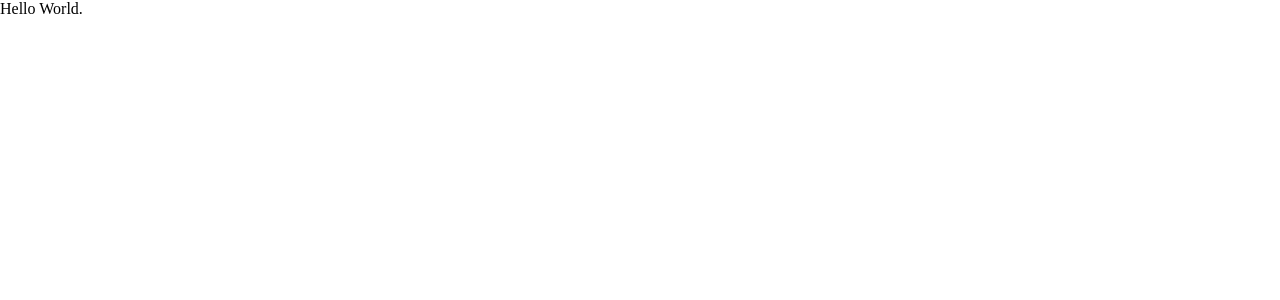
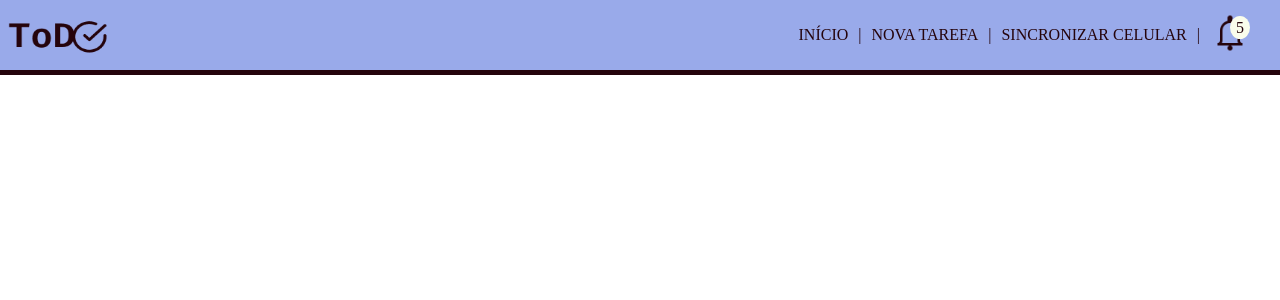
Before and after one commit to Valdeci97/ToDo-web, a React (Create React App) app in the folder todo-front/: page / in a window 1280 px wide. Shown: the top 300 px of the page. Built offline with nearby package versions, Linux system fonts and the light colour scheme.

Commit message:
feat: Cria Header component

```diff
--- a/todo-front/App/App.js
+++ b/todo-front/src/App/App.js
@@ -1,5 +1,5 @@
 import React from 'react';
-import Header from '../src/components/Header';
+import Header from '../components/Header';
 import * as S from './styles';
 
 function App() {
--- a/todo-front/src/components/Header/index.js
+++ b/todo-front/src/components/Header/index.js
@@ -1,9 +1,27 @@
 import React from 'react';
+
+import * as S from './styles';
+import logo from '../../assets/logo-light.png';
+import bell from '../../assets/bell-light.png';
 
 export default function Header() {
   return (
-    <div>
-      Hello World.
-    </div>
+    <S.Container>
+      <S.LeftSide>
+        <img src={ logo } alt="Logo Todo" />
+      </S.LeftSide>
+      <S.RightSide>
+        <a href="#">INÍCIO</a>
+        <span className="pipe" />
+        <a href="#">NOVA TAREFA</a>
+        <span className="pipe" />
+        <a href="#">SINCRONIZAR CELULAR</a>
+        <span className="pipe" />
+        <a href="#" id="notification">
+          <img src={ bell } alt="Notificação" />
+          <span>5</span>
+        </a>
+      </S.RightSide>
+    </S.Container>
   );
 }
--- a/todo-front/src/components/Header/styles.js
+++ b/todo-front/src/components/Header/styles.js
@@ -0,0 +1,68 @@
+import styled from 'styled-components';
+
+export const Container = styled.div`
+  width: 100%;
+  height: 70px;
+  background: #99AAEA;
+  display: flex;
+  border-bottom: 5px solid #25040c;
+`;
+
+export const LeftSide = styled.div`
+  width: 50%;
+  heigth: 70px;
+  display: flex;
+  align-items: center;
+  padding-left: 8px;
+
+  img {
+    height: 45px;
+    width: 100px;
+  }
+`;
+
+export const RightSide = styled.div`
+  width: 50%;
+  heigth: 70px;
+  display: flex;
+  align-items: center;
+  justify-content: flex-end;
+
+  a {
+    text-decoration: unset;
+    color: #25040c;
+    font-weigth: bold;
+    margin: 0 10px;
+
+    &:hover {
+      color: #fafdec;
+    }
+  }
+
+  #notification {
+    img {
+      width: 40px;
+      heigth: 40px;
+    }
+
+    span {
+      background: #fafdec;
+      color: #25040c;
+      padding: 3px 6px;
+      border-radius: 50%;
+      position: relative;
+      top: -20px;
+      right: 20px;
+    }
+
+    &:hover {
+      opacity: 0.6;
+    }
+  }
+
+  .pipe::after {
+    color: #25040c;
+    content: "|"
+  }
+
+`;
--- a/todo-front/src/index.js
+++ b/todo-front/src/index.js
@@ -1,6 +1,6 @@
 import React from 'react';
 import ReactDOM from 'react-dom';
-import App from '../App/App';
+import App from './App/App';
 
 ReactDOM.render(
   <React.StrictMode>
```
Also changed, not shown: todo-front/src/App/styles.js (renamed from todo-front/App/styles.js), todo-front/src/assets/bell-light.png (added), todo-front/src/assets/logo-light.png (added).
